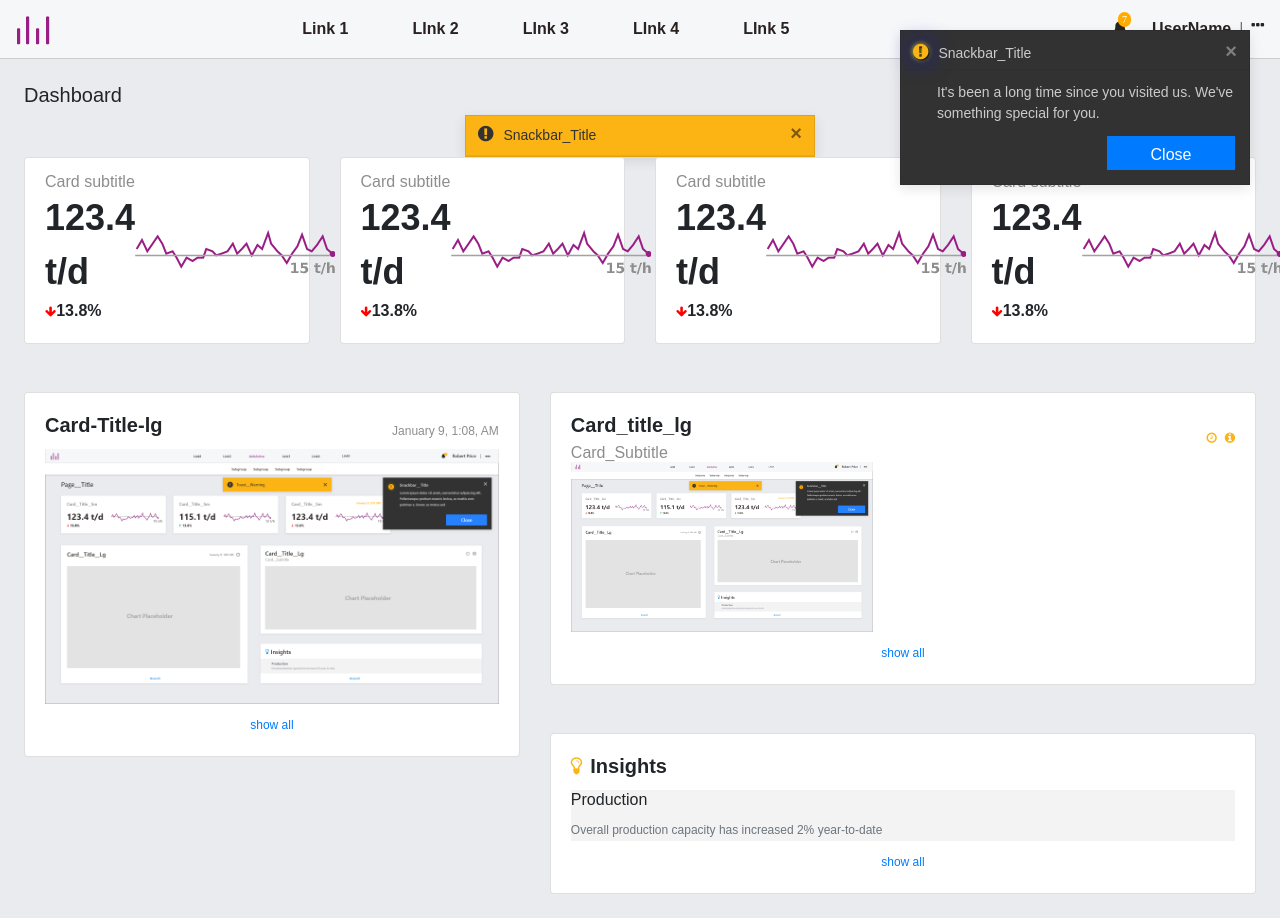
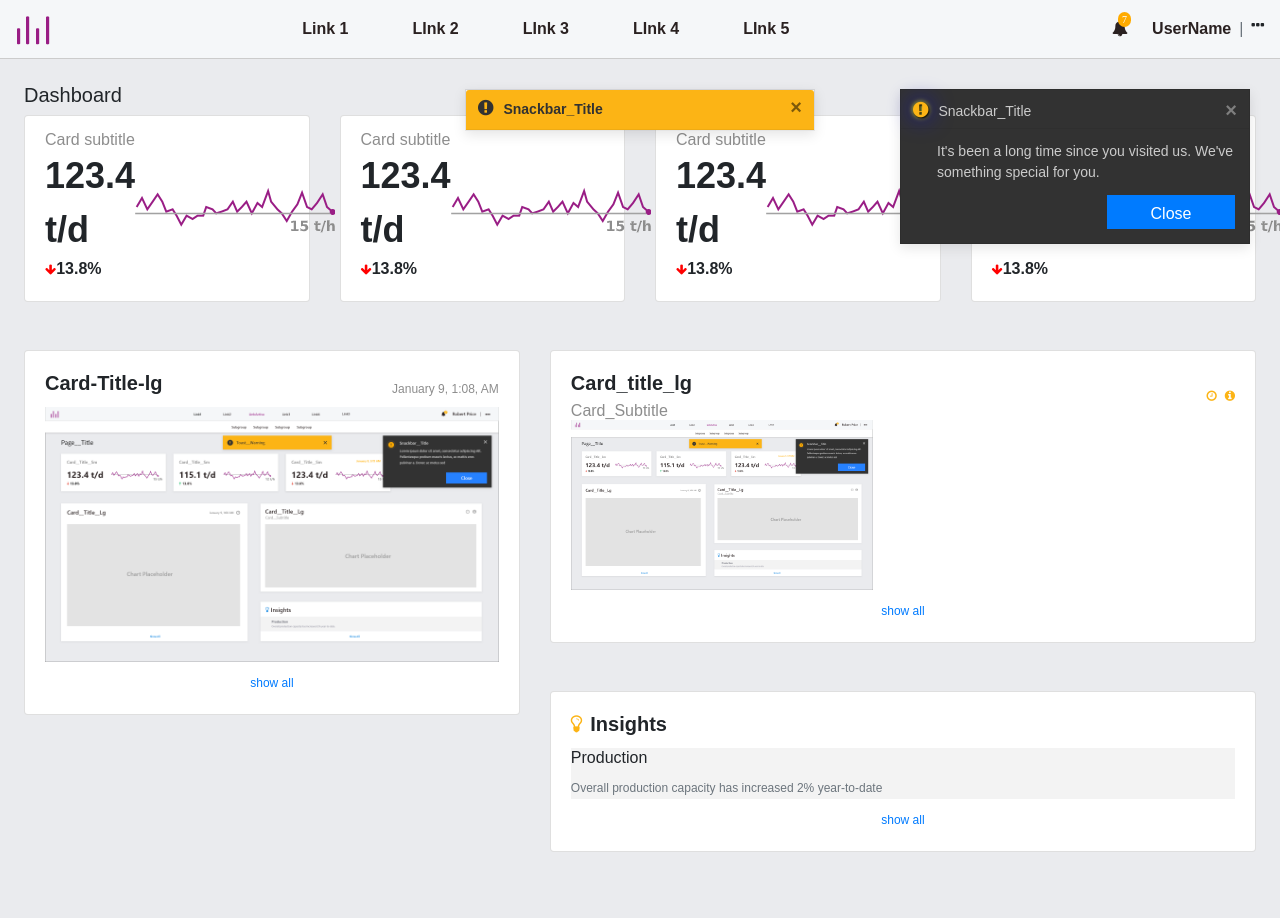
Before and after one commit to blue193/dashboard, an Angular app: page / in a window 1280 px wide. After the commit the page ends 876 px from the top, so only its background shows below. Built offline with nearby package versions, Linux system fonts and the light colour scheme.

Commit message:
change css for toast

```diff
--- a/src/app/components/dashboard/dashboard.component.html
+++ b/src/app/components/dashboard/dashboard.component.html
@@ -1,9 +1,21 @@
-<div class="container-fluid p-4 dashboard">
+<div class="container-fluid p-4 dashboard position-relative">
     <h5>Dashboard</h5>
-    <div class="toast rounded-0" id="warning">
+    <div class="toast rounded-0 position-absolute" id="warning">
         <div class="toast-header">
             <strong class="mr-auto"><i class="fa fa-exclamation-circle"></i>Snackbar_Title</strong>
             <button type="button" class="ml-2 mb-1 close" data-dismiss="toast">&times;</button>
+        </div>
+    </div>
+    <div class="toast position-absolute rounded-0" id="myToast">
+        <div class="toast-header">
+            <strong class="mr-auto"><i class="fa fa-exclamation-circle"></i>Snackbar_Title</strong>
+            <button type="button" class="ml-2 mb-1 close" data-dismiss="toast">&times;</button>
+        </div>
+        <div class="toast-body ml-4">
+            It's been a long time since you visited us. We've something special for you.
+        </div>
+        <div class="toast-footer text-right">
+            <button class="btn btn-primary rounded-0">Close</button>
         </div>
     </div>
     <div class="row mb-5">
@@ -117,16 +129,4 @@
             </div>
         </div>
     </div>
-    <div class="toast position-absolute rounded-0" id="myToast">
-        <div class="toast-header">
-            <strong class="mr-auto"><i class="fa fa-exclamation-circle"></i>Snackbar_Title</strong>
-            <button type="button" class="ml-2 mb-1 close" data-dismiss="toast">&times;</button>
-        </div>
-        <div class="toast-body ml-4">
-            It's been a long time since you visited us. We've something special for you.
-        </div>
-        <div class="toast-footer text-right">
-            <button class="btn btn-primary rounded-0">Close</button>
-        </div>
-    </div>
 </div>
--- a/src/app/components/dashboard/dashboard.component.scss
+++ b/src/app/components/dashboard/dashboard.component.scss
@@ -40,10 +40,12 @@
     }
     #warning {
         width: 50%;
-        margin: 0 auto;
-        background: #fcb415;
-        color: #323232;
-        font-weight: 200;
+        left: 0;
+        right: 0;
+        margin-left: auto;
+        margin-right: auto;
+        top: 30px;
+        z-index: 1;
         .toast-header {
             background: #fcb415;
             height: 40px;
@@ -66,6 +68,7 @@
         top: 30px;
         right: 30px;
         font-weight: 200;
+        z-index: 1;
         .toast-header {
             background: #323232;
             color: #cbcbcb;
```
